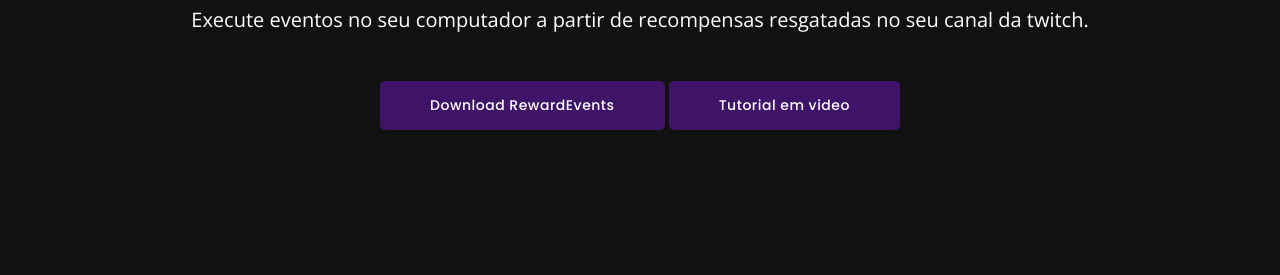
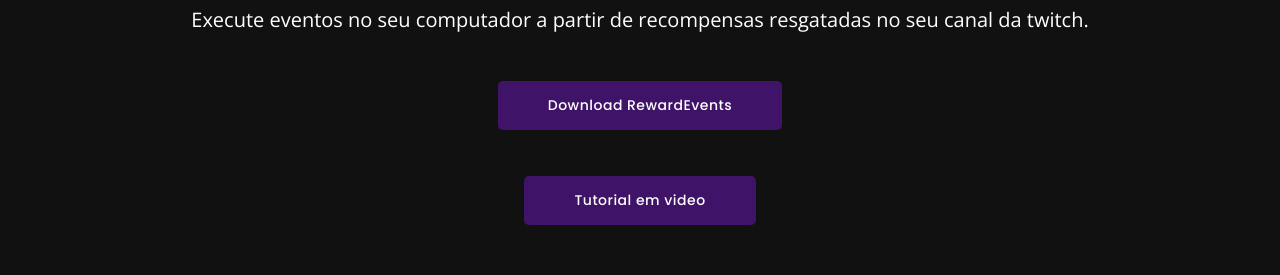
Before and after one commit to GGTEC/GGCORETEC, a plain HTML site: page apps/rewardevents.html in a window 1280 px wide. Shown: the part 282-557 px from the top of the page. Drawn offline with nearby package versions, Linux system fonts and the light colour scheme.

Commit message:
Fix buttons

```diff
--- a/apps/rewardevents.html
+++ b/apps/rewardevents.html
@@ -89,8 +89,9 @@
           <p style="font-size: 20px;">
             Execute eventos no seu computador a partir de recompensas resgatadas no seu canal da twitch.
           </p>
-          <a href="https://github.com/GGTEC/RewardEvents/releases" class="btn-get-started">Download RewardEvents</a>
-          <a href="https://youtu.be/OMp9WWIJbcY" class="btn-get-started">Tutorial em video</a>
+          <p><a href="https://github.com/GGTEC/RewardEvents/releases" class="btn-get-started">Download RewardEvents</a></p>
+          <p><a href="https://youtu.be/OMp9WWIJbcY" class="btn-get-started">Tutorial em video</a></p>
+
         </div>
     </section>
 
```
